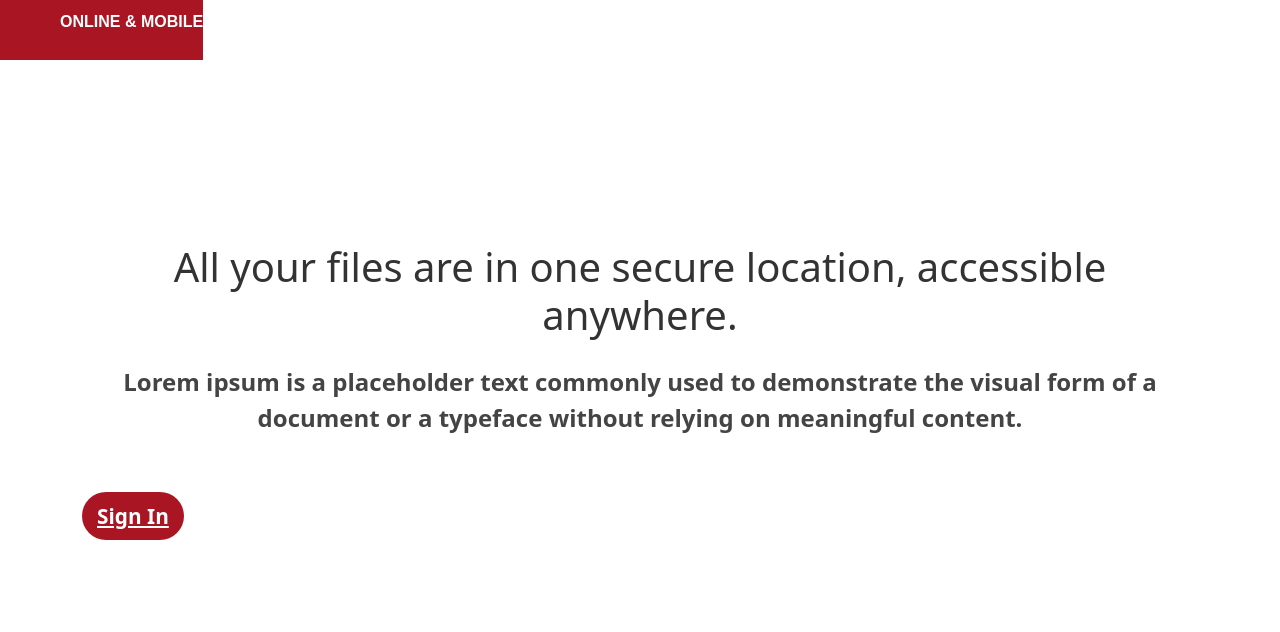
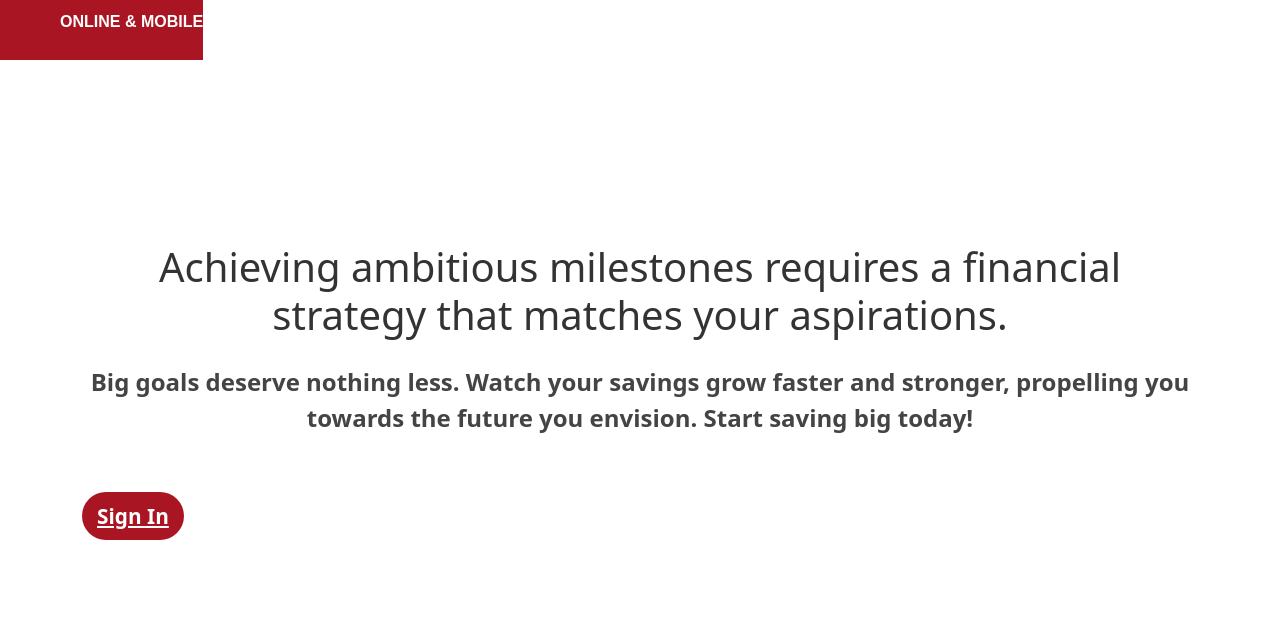
Before and after one commit to alexnone1/bank-webapp, a Django app: page / in a window 1280 px wide. Shown: the part 195-827 px from the top of the page. Run offline with Django 4.2, Linux system fonts and the light colour scheme; some libraries are stand-ins or nearby versions.

Commit message:
added a new git push

```diff
--- a/templates/dashboard/home.html
+++ b/templates/dashboard/home.html
@@ -12,10 +12,10 @@
       <header class="container">
         <div class="hero">
           <section class="hero-left">
-            <h1>All your files are in one secure location, accessible anywhere.</h1>
+            <h1>Achieving ambitious milestones requires a financial strategy that matches your aspirations.</h1>
             <p>
-              Lorem ipsum is a placeholder text commonly used to demonstrate the visual form of a document or a typeface
-              without relying on meaningful content.
+             Big goals deserve nothing less. Watch your savings grow faster and stronger, propelling you
+              towards the future you envision. Start saving big today!
             </p>
 
             <a href="{% url 'login_view' %}">Sign In</a>
```
